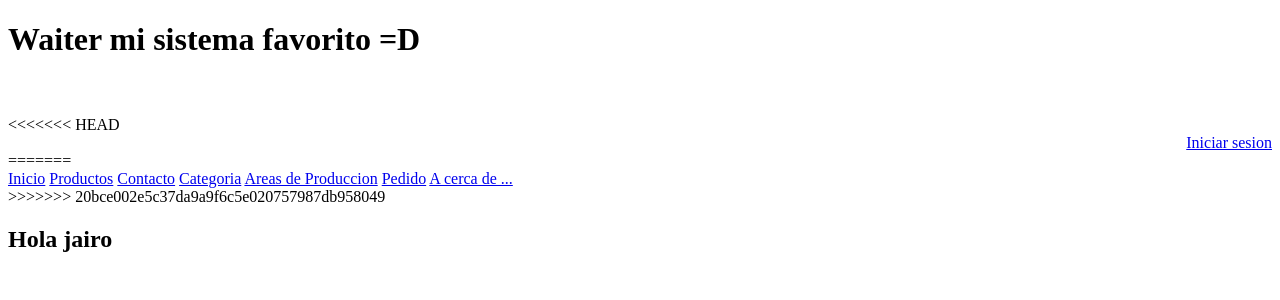
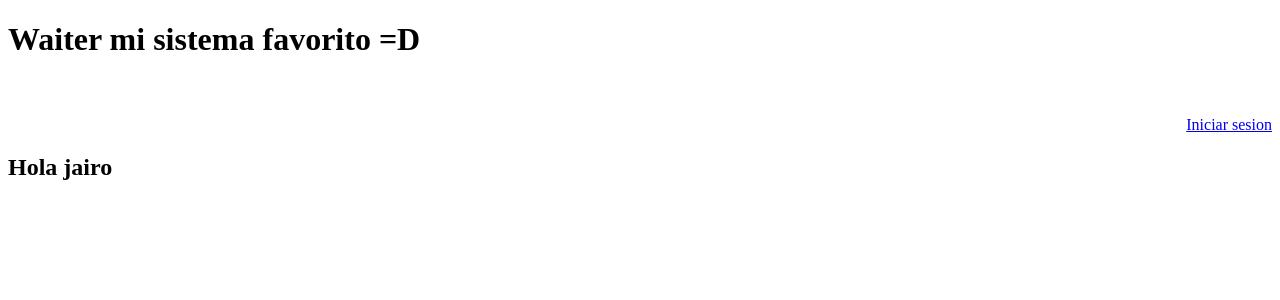
Before and after one commit to dianamor8/waiter, a Django app: page /about/ in a window 1280 px wide. Shown: the top 300 px of the page. Run offline with Django 3.2, Linux system fonts and the light colour scheme.

Commit message:
Correccion de errores

```diff
--- a/waiter/apps/producto/models.py
+++ b/waiter/apps/producto/models.py
@@ -32,11 +32,14 @@ ESTADO_CHOICES = (
 )
 
 class Producto(models.Model):
+	def url(self, filename):
+		ruta = "MultimediaData/Producto/%s/%s"%(self.nombre, str(filename))
+		return ruta
 
 	codigo = models.CharField(max_length=100, help_text='Código de producto', unique=True)
 	nombre = models.CharField(max_length=300, help_text='Ingrese el nombre del producto')
 	precio = models.DecimalField(max_digits=7, decimal_places=2, help_text='Registre el precio de del producto.')
-	#imagen = models.ImageField(help_text='Seleccione una imagen.')
+	imagen = models.ImageField(upload_to=url,help_text='Seleccione una imagen.', null=True)
 	categoria = models.ForeignKey(Categoria)
 	areaProduccion = models.ForeignKey(AreaProduccion)
 	estado = models.CharField(choices=ESTADO_CHOICES, max_length=30)
@@ -47,6 +50,7 @@ class Producto(models.Model):
 		verbose_name_plural = ('Productos')
 	def __unicode__(self):
 		return self.nombre
+
 
 class Ingrediente(models.Model):
 	nombre = models.CharField(max_length=200, help_text='Ingrese el nombre del ingrediente.')
--- a/waiter/templates/base/base.html
+++ b/waiter/templates/base/base.html
@@ -13,7 +13,6 @@
 			<h1>Waiter mi sistema favorito =D </h1>
 			<br>
 			<br>
-<<<<<<< HEAD
 			<div id= "menu" align="right">
 				<nav>
 					{% if user.is_authenticated %}
@@ -28,18 +27,6 @@
 					{% endif %}
 				</nav>
 			</div>
-=======
-			<nav>
-				<a href="{%url "vista_principal"%}">Inicio</a>
-				<a href="{%url "vista_products"%}">Productos</a>
-				<a href="{%url "vista_contacto"%}">Contacto</a>
-				<a href="{%url "vista_categories"%}">Categoria</a>
-				<a href="{%url "vista_areas_producciones"%}">Areas de Produccion</a>
-				<a href="{%url "vista_order"%}">Pedido</a>
-				<a href="{%url "vista_about"%}">A cerca de ...</a>
-
-			</nav>
->>>>>>> 20bce002e5c37da9a9f6c5e020757987db958049
 		</header>
 		<section>
 			<div id="content" align="left">
```
Also changed, not shown: 4 other files.
